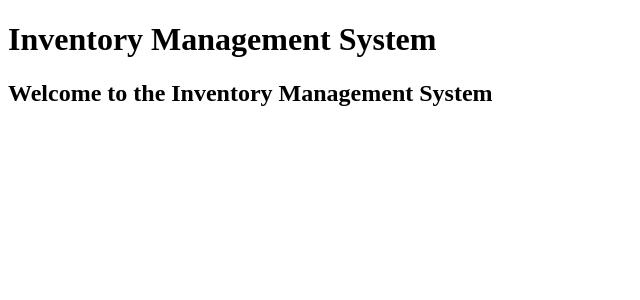
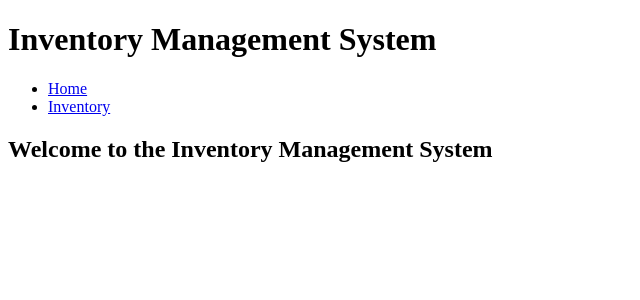
Before and after one commit to muddathirjulie/Inventory-System, a React (Create React App) app: page / in a window 1280 px wide. Shown: the top 300 px of the page, without its empty margins (0-640 px from the left). Built offline with nearby package versions, Linux system fonts and the light colour scheme.

Commit message:
updated home page

```diff
--- a/src/App.js
+++ b/src/App.js
@@ -1,18 +1,28 @@
 import React from 'react';
-import { BrowserRouter as Router, Routes, Route } from 'react-router-dom';
+import { BrowserRouter, Routes, Route, Link } from 'react-router-dom';
 import Inventory from './Pages/Inventory';
 
 function App() {
   return (
-    <Router>
+    <BrowserRouter>
       <div>
         <h1>Inventory Management System</h1>
+        <nav>
+          <ul>
+            <li>
+              <Link to="/">Home</Link>
+            </li>
+            <li>
+              <Link to="/inventory">Inventory</Link>
+            </li>
+          </ul>
+        </nav>
         <Routes>
           <Route path="/" element={<Home />} />
           <Route path="/inventory" element={<Inventory />} />
         </Routes>
       </div>
-    </Router>
+    </BrowserRouter>
   );
 }
 
```
